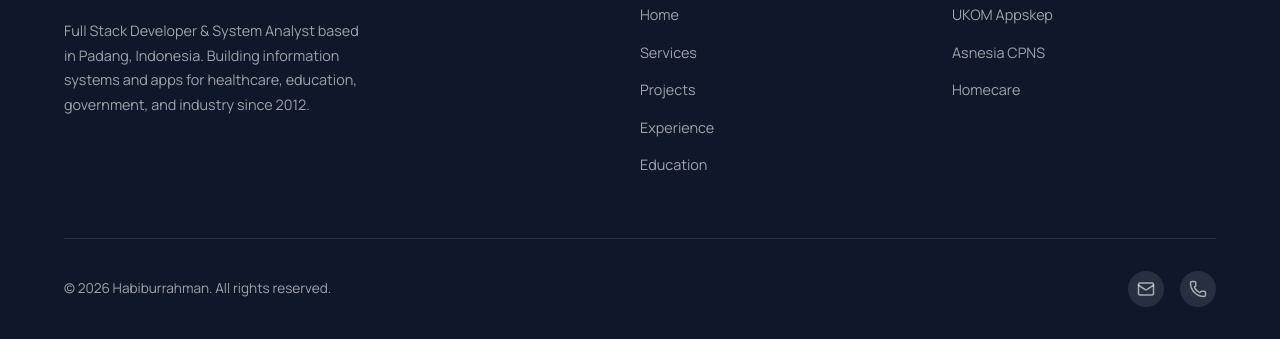
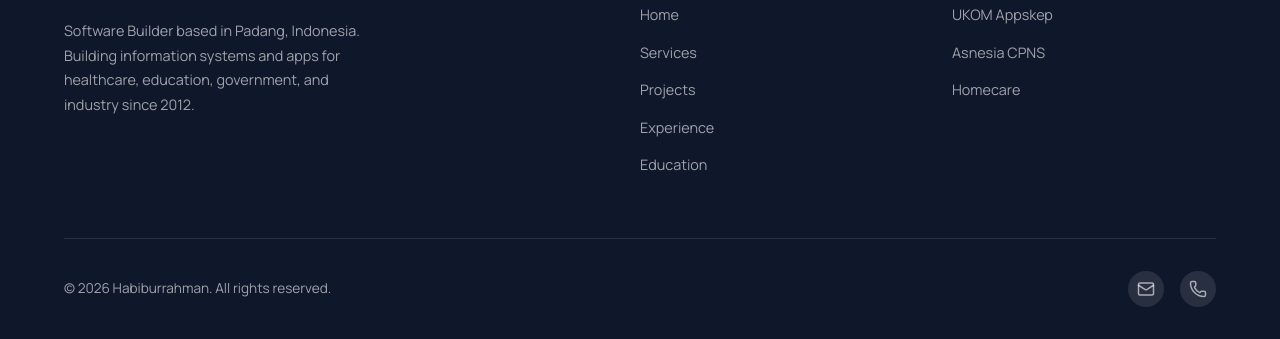
Before and after one commit to remorac/portfolio, a plain HTML site: page index.html in a window 1280 px wide. Shown: the part 8173-8512 px from the top of the page. Drawn offline with nearby package versions, Linux system fonts and the light colour scheme.

Commit message:
refactor: update professional title from Full Stack Developer to Software Builder in footer

```diff
--- a/index.html
+++ b/index.html
@@ -605,7 +605,7 @@
             <span class="logo-icon"><i data-lucide="user"></i></span>
             Habiburrahman
           </a>
-          <p>Full Stack Developer & System Analyst based in Padang, Indonesia. Building information systems and apps for
+          <p>Software Builder based in Padang, Indonesia. Building information systems and apps for
             healthcare, education, government, and industry since 2012.</p>
         </div>
         <div class="footer-col">
```
